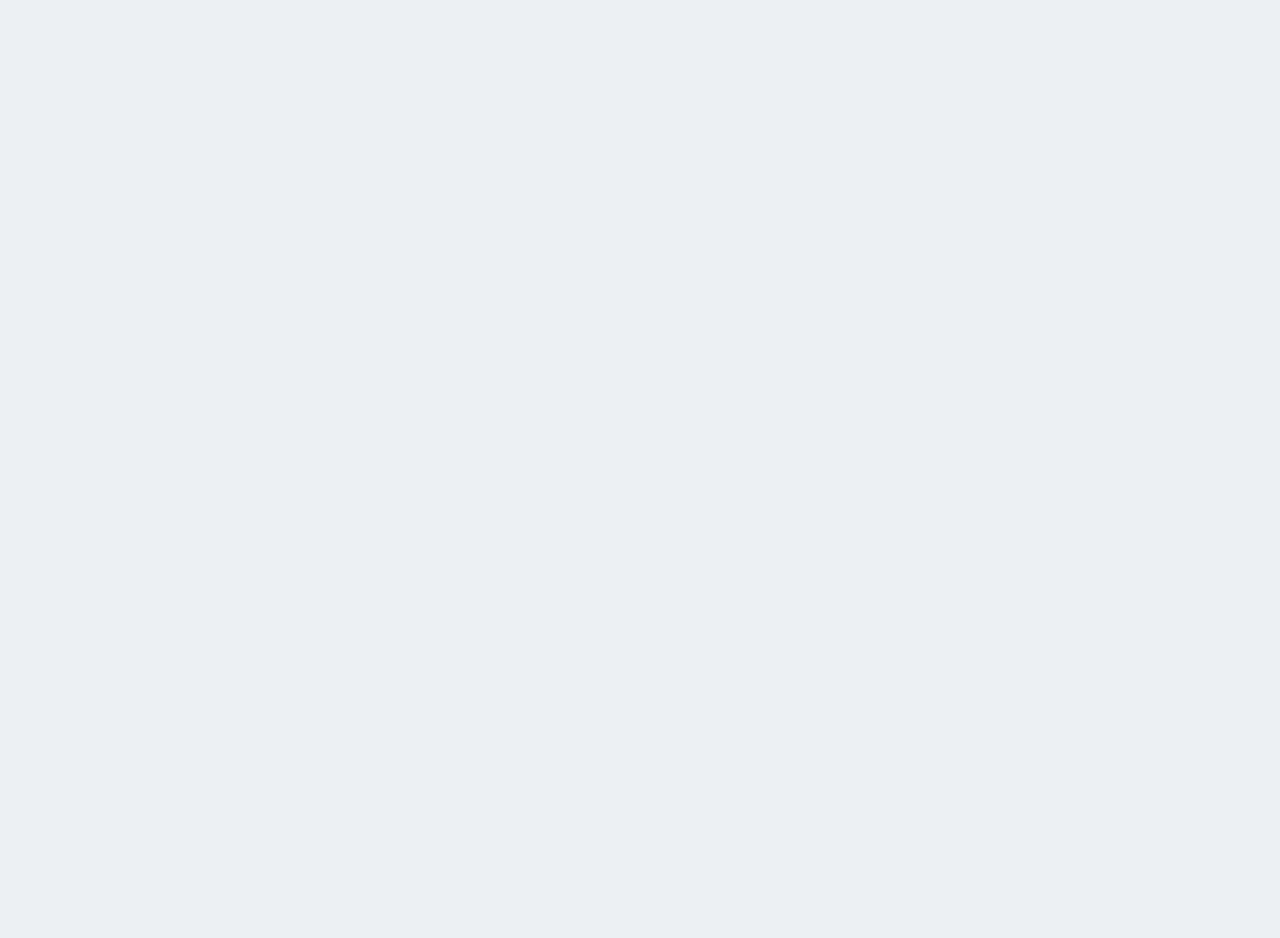
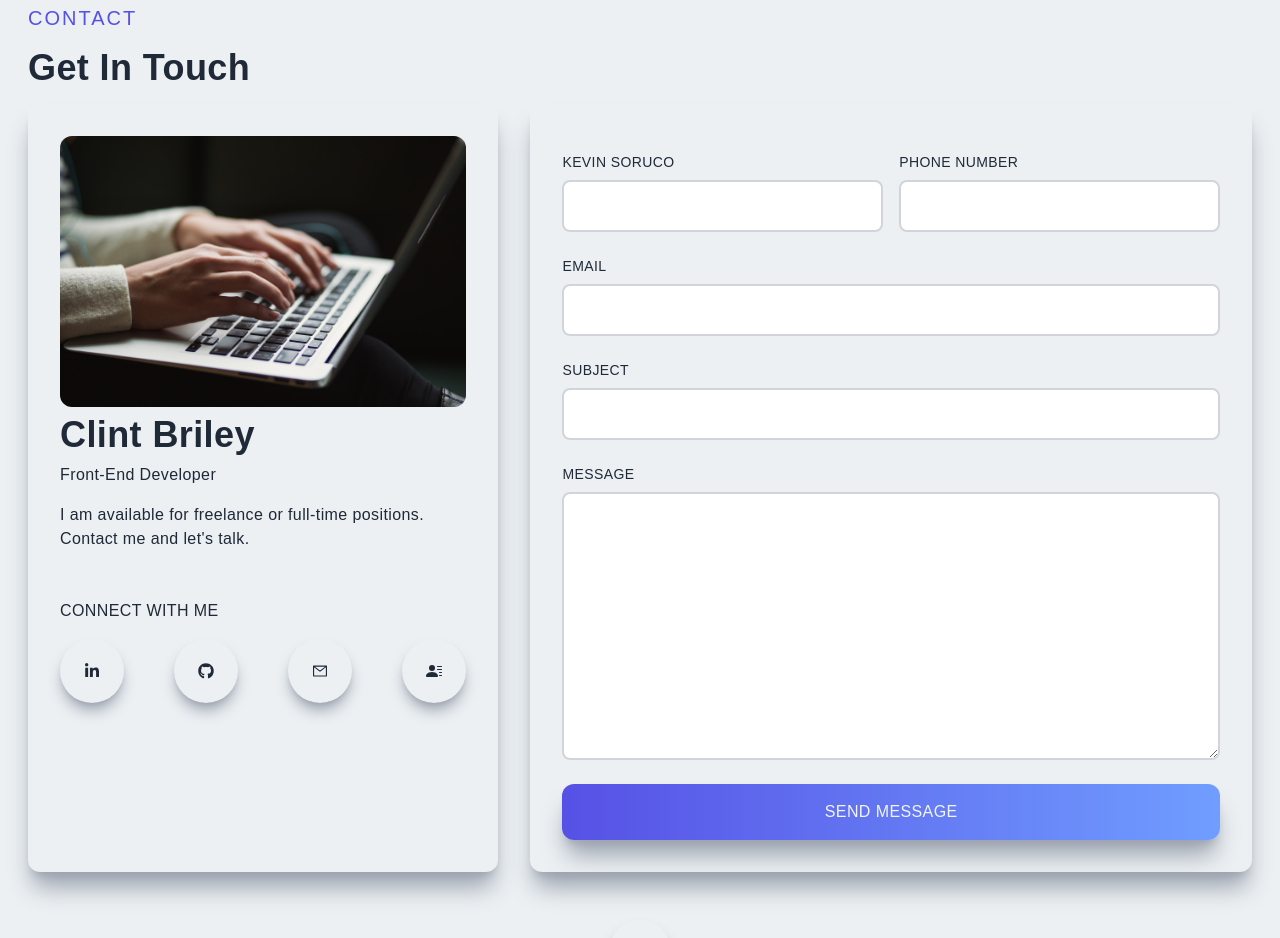
Before and after one commit to skevprog/personal-web-site, a Next.js app: page / in a window 1280 px wide. Shown: the part 1660-2598 px from the top of the page. Before the commit the page ends 1600 px from the top, so only its background shows below. Built offline with nearby package versions, Linux system fonts and the light colour scheme.

Commit message:
feat
* Add Contact component

```diff
--- /dev/null
+++ b/components/Contact/index.tsx
@@ -0,0 +1,147 @@
+import React from 'react'
+import Image from 'next/image'
+import Link from 'next/link';
+
+import { AiOutlineMail } from 'react-icons/ai'
+import { FaGithub, FaLinkedinIn } from 'react-icons/fa';
+import { BsFillPersonLinesFill } from 'react-icons/bs'
+import { HiOutlineChevronDoubleUp } from 'react-icons/hi'
+
+import GetInTouchImage from '../../public/assets/get-in-touch.jpg';
+
+function Contact() {
+   return (
+      <div id="contact" className="w-full lg:h-screen">
+         <div className="max-w-[1240px] m-auto px-2 py-16 w-full ">
+            <p className="text-xl tracking-widest uppercase text-[#5651e5]">
+               Contact
+            </p>
+            <h2 className="py-4">Get In Touch</h2>
+            <div className="grid lg:grid-cols-5 gap-8">
+               {/* left */}
+               <div className="col-span-3 lg:col-span-2 w-full h-full shadow-xl shadow-gray-400 rounded-xl p-4">
+                  <div className="lg:p-4 h-full ">
+                     <div>
+                        <Image
+                           className="rounded-xl hover:scale-105 ease-in duration-300"
+                           src={GetInTouchImage}
+                           alt="/"
+                        />
+                     </div>
+                     <div>
+                        <h2 className="py-2">Clint Briley</h2>
+                        <p>Front-End Developer</p>
+                        <p className="py-4">
+                           I am available for freelance or full-time positions. Contact
+                           me and let&apos;s talk.
+                        </p>
+                     </div>
+                     <div>
+                        <p className="uppercase pt-8">Connect With Me</p>
+                        <div className="flex items-center justify-between py-4">
+                           <a
+                              href="https://www.linkedin.com/in/clint-briley-50056920a/"
+                              target="_blank"
+                              rel="noreferrer"
+                           >
+                              <div className="rounded-full shadow-lg shadow-gray-400 p-6 cursor-pointer hover:scale-110 ease-in duration-300">
+                                 <FaLinkedinIn />
+                              </div>
+                           </a>
+                           <a
+                              href="https://github.com/fireclint"
+                              target="_blank"
+                              rel="noreferrer"
+                           >
+                              <div className="rounded-full shadow-lg shadow-gray-400 p-6 cursor-pointer hover:scale-110 ease-in duration-300">
+                                 <FaGithub />
+                              </div>
+                           </a>
+
+                           <div className="rounded-full shadow-lg shadow-gray-400 p-6 cursor-pointer hover:scale-110 ease-in duration-300">
+                              <AiOutlineMail />
+                           </div>
+                           <Link href="/resume">
+                              <div className="rounded-full shadow-lg shadow-gray-400 p-6 cursor-pointer hover:scale-110 ease-in duration-300">
+                                 <BsFillPersonLinesFill />
+                              </div>
+                           </Link>
+                        </div>
+                     </div>
+                  </div>
+               </div>
+               {/* right */}
+               <div className="col-span-3 w-full h-auto shadow-xl shadow-gray-400 rounded-xl lg:p-4">
+                  <div className="p-4">
+                     <form
+                        action="https://getform.io/f/08ebcd37-f5b5-45be-8c13-714f011ce060"
+                        method="POST"
+                        encType="multipart/form-data"
+                     >
+                        <div className="grid md:grid-cols-2 gap-4 w-full py-2">
+                           <div className="flex flex-col">
+                              <label className="uppercase text-sm py-2">Kevin Soruco</label>
+                              <input
+                                 className="border-2 rounded-lg p-3 flex border-gray-300"
+                                 type="text"
+                                 name="name"
+                              />
+                           </div>
+                           <div className="flex flex-col">
+                              <label className="uppercase text-sm py-2">
+                                 Phone Number
+                              </label>
+                              <input
+                                 className="border-2 rounded-lg p-3 flex border-gray-300"
+                                 type="text"
+                                 name="phone"
+                              />
+                           </div>
+                        </div>
+                        <div className="flex flex-col py-2">
+                           <label className="uppercase text-sm py-2">Email</label>
+                           <input
+                              className="border-2 rounded-lg p-3 flex border-gray-300"
+                              type="email"
+                              name="email"
+                           />
+                        </div>
+                        <div className="flex flex-col py-2">
+                           <label className="uppercase text-sm py-2">Subject</label>
+                           <input
+                              className="border-2 rounded-lg p-3 flex border-gray-300"
+                              type="text"
+                              name="subject"
+                           />
+                        </div>
+                        <div className="flex flex-col py-2">
+                           <label className="uppercase text-sm py-2">Message</label>
+                           <textarea
+                              className="border-2 rounded-lg p-3 border-gray-300"
+                              rows={10}
+                              name="message"
+                           ></textarea>
+                        </div>
+                        <button className="w-full p-4 text-gray-100 mt-4">
+                           Send Message
+                        </button>
+                     </form>
+                  </div>
+               </div>
+            </div>
+            <div className="flex justify-center py-12">
+               <Link href="/">
+                  <div className="rounded-full shadow-lg shadow-gray-400 p-4 cursor-pointer hover:scale-110 ease-in duration-300">
+                     <HiOutlineChevronDoubleUp
+                        className="text-[#5651e5]"
+                        size={30}
+                     />
+                  </div>
+               </Link>
+            </div>
+         </div>
+      </div>
+   )
+}
+
+export default Contact;
--- a/pages/index.tsx
+++ b/pages/index.tsx
@@ -1,7 +1,9 @@
 import Head from 'next/head'
+
 import Navbar from '../components/Navbar'
 import Main from '../components/Main'
 import About from '../components/About'
+import Contact from '../components/Contact'
 
 export default function Home() {
   return (
@@ -15,6 +17,7 @@
       <Navbar />
       <Main />
       <About />
+      <Contact />
     </>
   )
 }
```
Also changed, not shown: public/assets/get-in-touch.jpg (added).
